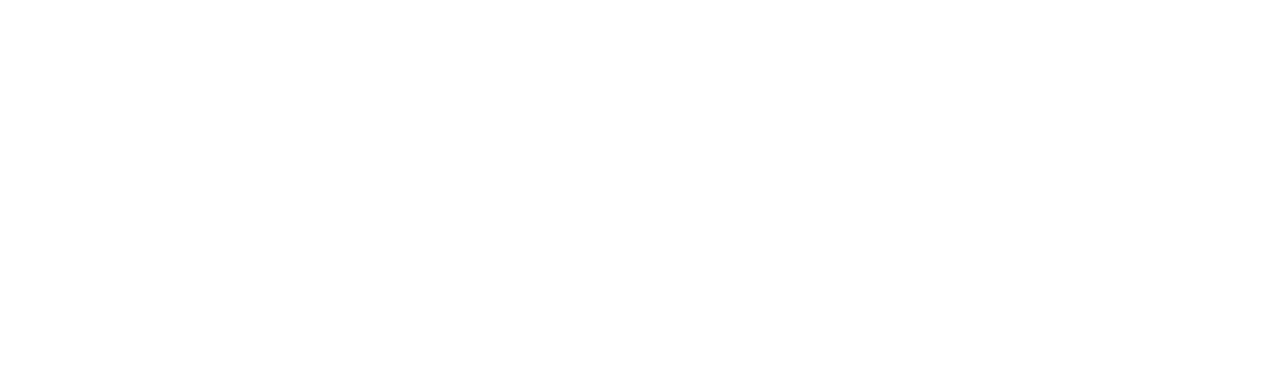
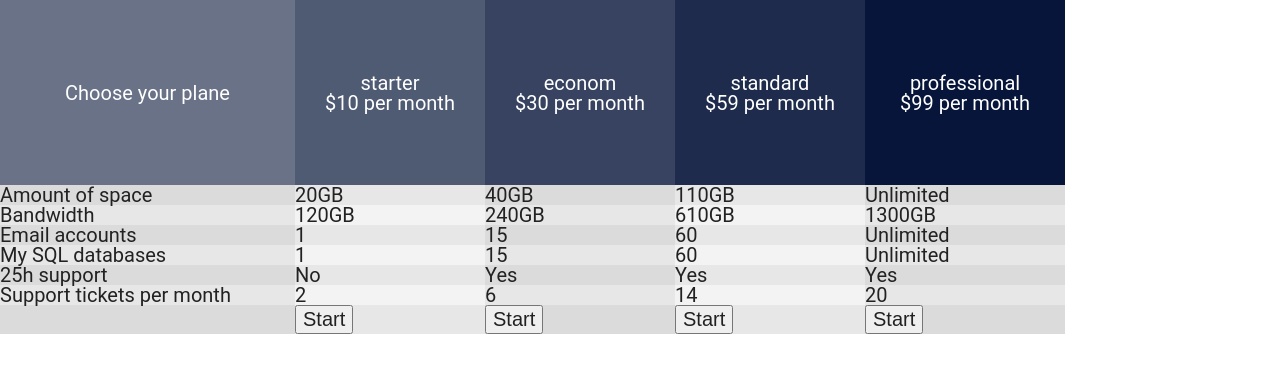
Before and after one commit to EvgeniyKolominskiy/subscription-plan-table, a plain HTML site: page index.html in a window 1280 px wide. Drawn offline with Linux system fonts and the light colour scheme.

Commit message:
Add content.
Add content in index.html and style in style.css

```diff
--- a/CSS/reset.css
+++ b/CSS/reset.css
@@ -22,7 +22,6 @@ time, mark, audio, video {
 	border: 0;
 	font-size: 100%;
 	font: inherit;
-	vertical-align: baseline;
 }
 
 /* make sure to set some focus styles for accessibility */
--- a/CSS/style.css
+++ b/CSS/style.css
@@ -5,3 +5,84 @@
 	-moz-box-sizing: border-box;
 	box-sizing: border-box;
 }
+
+:root {
+	--first-color-table: #F3F3F3;
+	--second-color-table: #E7E7E7;
+	--third-color-table: #DBDBDB;
+	--thead-color-table: #061539;
+}
+
+body {
+	font-family: 'Roboto', sans-serif;
+	font-size: 20px;
+}
+
+table {
+	border-collapse: collapse;
+	border-radius: 10px;
+}
+
+th, td {
+	/*border: 1px solid red;*/
+}
+
+thead {
+	color: #fff;
+}
+
+thead tr th:first-child {
+	width: 295px;
+	height: 185px;
+	background-color: var(--thead-color-table);
+	opacity: 0.6;
+}
+
+thead tr th:nth-child(2) {
+	width: 190px;
+	background-color: var(--thead-color-table);
+	opacity: 0.7;
+}
+
+tr th:nth-child(3) {
+	width: 190px;
+	background-color: var(--thead-color-table);
+	opacity: 0.8;
+}
+
+tr th:nth-child(4) {
+	width: 190px;
+	background-color: var(--thead-color-table);
+	opacity: 0.9;
+}
+
+thead tr th:last-child {
+	width: 200px;
+	background-color: var(--thead-color-table);
+}
+
+
+
+tbody tr:nth-child(odd) td:nth-child(odd) {
+	background-color: var(--third-color-table);
+}
+
+tbody tr:nth-child(odd) td:nth-child(even) {
+	background-color: var(--second-color-table);
+}
+
+tbody tr:nth-child(even) td:nth-child(odd) {
+	background-color: var(--second-color-table);
+}
+
+tbody tr:nth-child(even) td:nth-child(even) {
+	background-color: var(--first-color-table);
+}
+
+tfoot tr:nth-child(odd) td:nth-child(odd) {
+	background-color: var(--third-color-table);
+}
+
+tfoot tr:nth-child(odd) td:nth-child(even) {
+	background-color: var(--second-color-table);
+}
--- a/index.html
+++ b/index.html
@@ -14,6 +14,79 @@
 </head>
 <!--Отображаемое тело страницы-->
 <body>
+	<table>
+		<thead>
+			<tr>
+				<th>Choose your plane</th>
+				<th><p>starter</p>$10 per month</th>
+				<th><p>econom</p>$30 per month</th>
+				<th><p>standard</p>$59 per month</th>
+				<th><p>professional</p>$99 per month</th>
+			</tr>
+		</thead>
+		<tbody>
+			<tr>
+				<td>Amount of space</td>
+				<td>20GB</td>
+				<td>40GB</td>
+				<td>110GB</td>
+				<td>Unlimited</td>
+			</tr>
+			<tr>
+				<td>Bandwidth</td>
+				<td>120GB</td>
+				<td>240GB</td>
+				<td>610GB</td>
+				<td>1300GB</td>
+			</tr>
+			<tr>
+				<td>Email accounts</td>
+				<td>1</td>
+				<td>15</td>
+				<td>60</td>
+				<td>Unlimited</td>
+			</tr>
+			<tr>
+				<td>My SQL databases</td>
+				<td>1</td>
+				<td>15</td>
+				<td>60</td>
+				<td>Unlimited</td>
+			</tr>
+			<tr>
+				<td>25h support</td>
+				<td>No</td>
+				<td>Yes</td>
+				<td>Yes</td>
+				<td>Yes</td>
+			</tr>
+			<tr>
+				<td>Support tickets per month</td>
+				<td>2</td>
+				<td>6</td>
+				<td>14</td>
+				<td>20</td>
+			</tr>
+		</tbody>
+		<tfoot>
+		<tr>
+			<td>
 
+			</td>
+			<td>
+				<button>Start</button>
+			</td>
+			<td>
+				<button>Start</button>
+			</td>
+			<td>
+				<button>Start</button>
+			</td>
+			<td>
+				<button autofocus>Start</button>
+			</td>
+		</tr>
+		</tfoot>
+	</table>
 </body>
 </html>
```
